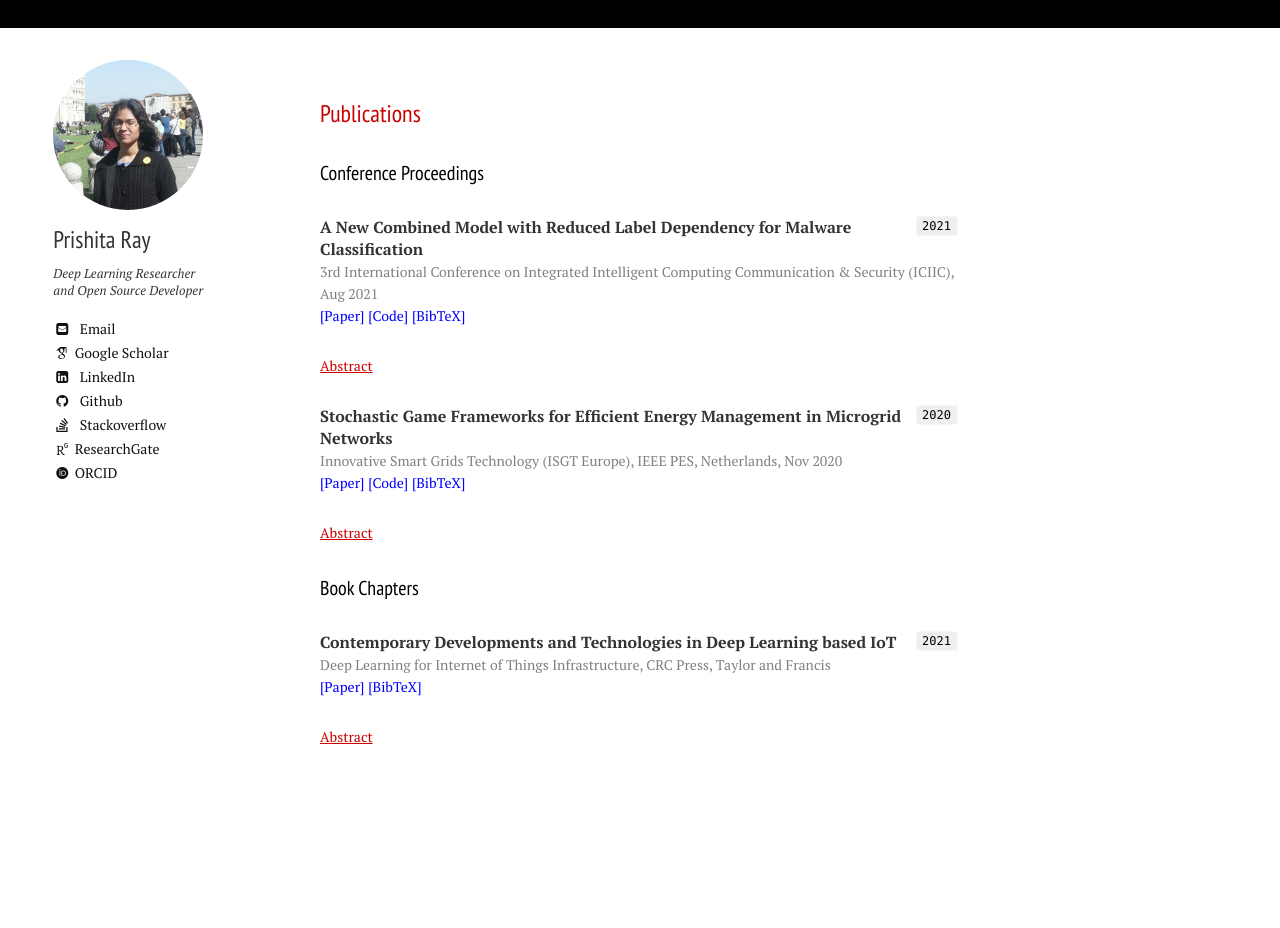
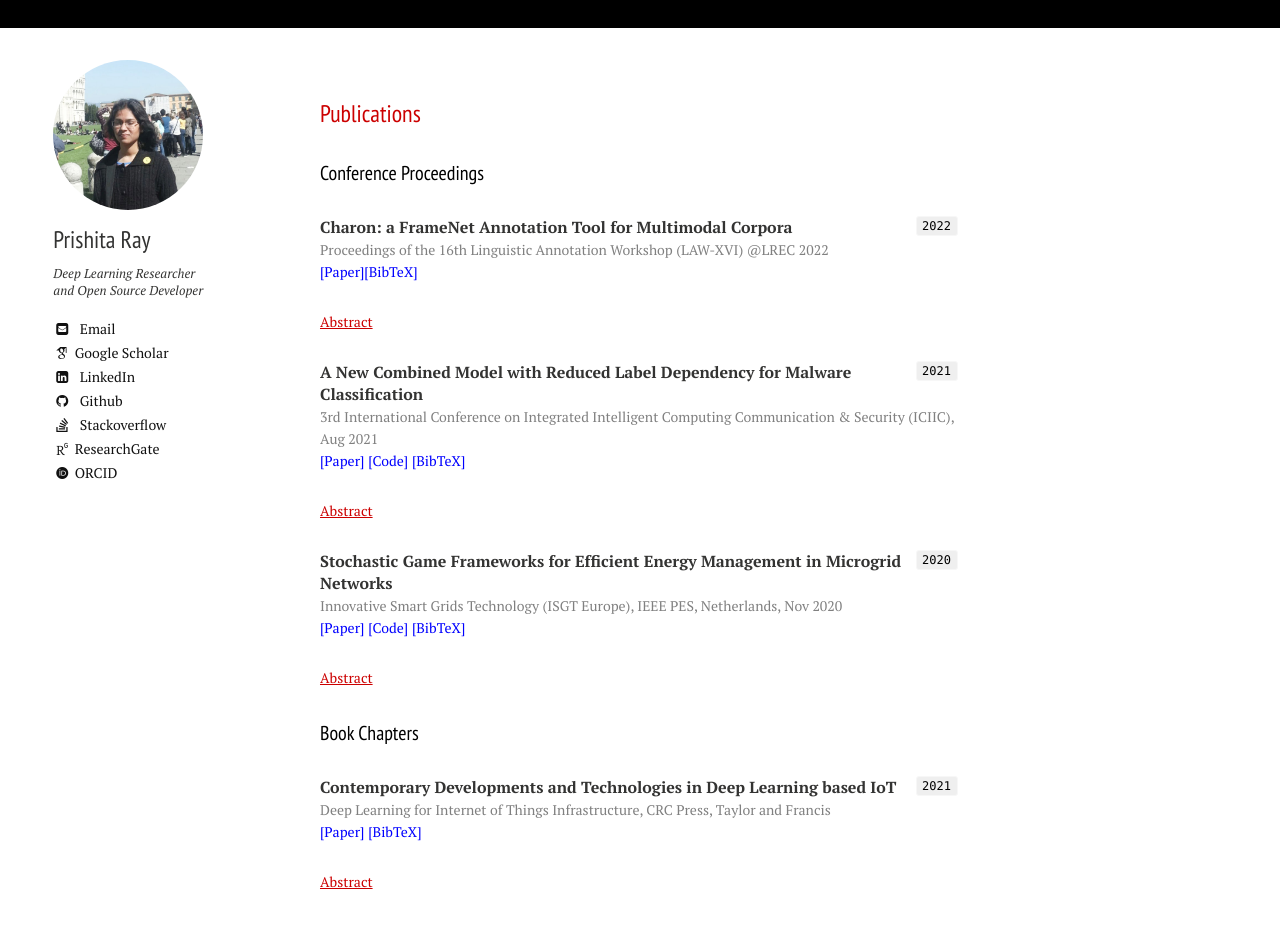
Before and after one commit to PRISHIta123/PRISHIta123.github.io, a Jekyll site: the page built from publications.md, in a window 1280 px wide, cut to the strip 104-1105 px from the top of the page. Shown: the top 928 px of the strip. Built offline with Jekyll 4.4.1, drawn with Linux system fonts in a browser that asks for light colours; nearby versions of some CDN libraries; some web fonts are replaced; before the commit the page ends 960 px from its top, so only the background shows below that.

Commit message:
Update publications.md

```diff
--- a/publications.md
+++ b/publications.md
@@ -7,6 +7,14 @@ menuorder: 2
 ## Publications
 
 ### Conference Proceedings
+`2022`
+<div>
+<p><b>Charon: a FrameNet Annotation Tool for Multimodal Corpora</b>
+<br><a style="font-size: 14px; color:gray">Proceedings of the 16th Linguistic Annotation Workshop (LAW-XVI) @LREC 2022</a>
+<br><a href="https://www.lrec-conf.org/proceedings/lrec2022/workshops/LAWXVI/pdf/2022.lawxvi-1.11.pdf" style="color: blue;font-size: 14px;text-align: right;">[Paper]</a><a href="https://PRISHIta123.github.io/bib/4.bib" style="color: blue;font-size: 14px;text-align: right;">[BibTeX]</a><details><summary style="color: #CC0000;font-size: 14px;text-decoration: underline;">Abstract</summary><p><a style="font-size: 14px;">Multimodality refers to the property of any communication phenomenon where two or more modes – defined as experientially recognized resources for meaning-making shaped by society and culture – are brought into play (Jewitt and Kress, 2003; Kress, 2010;Bateman et al., 2017). This paper approaches the expansion of FrameNet annotation into the multimodal domain, as proposed in Belcavello et al. (2020), by presenting Charon: a semi-automatic, human-in-the-loop tool for annotating static and dynamic images for semantic frames. Charon was developed to meet the following key requirements: (i) compatibility with existing FrameNet software; (ii) annotation of image with FrameNet categories; (iii) linkage of image and textual
+annotations.</a></p></details></p>
+</div>
+
 `2021`
 <div>
 <p><b>A New Combined Model with Reduced Label Dependency for Malware Classification</b>
```
